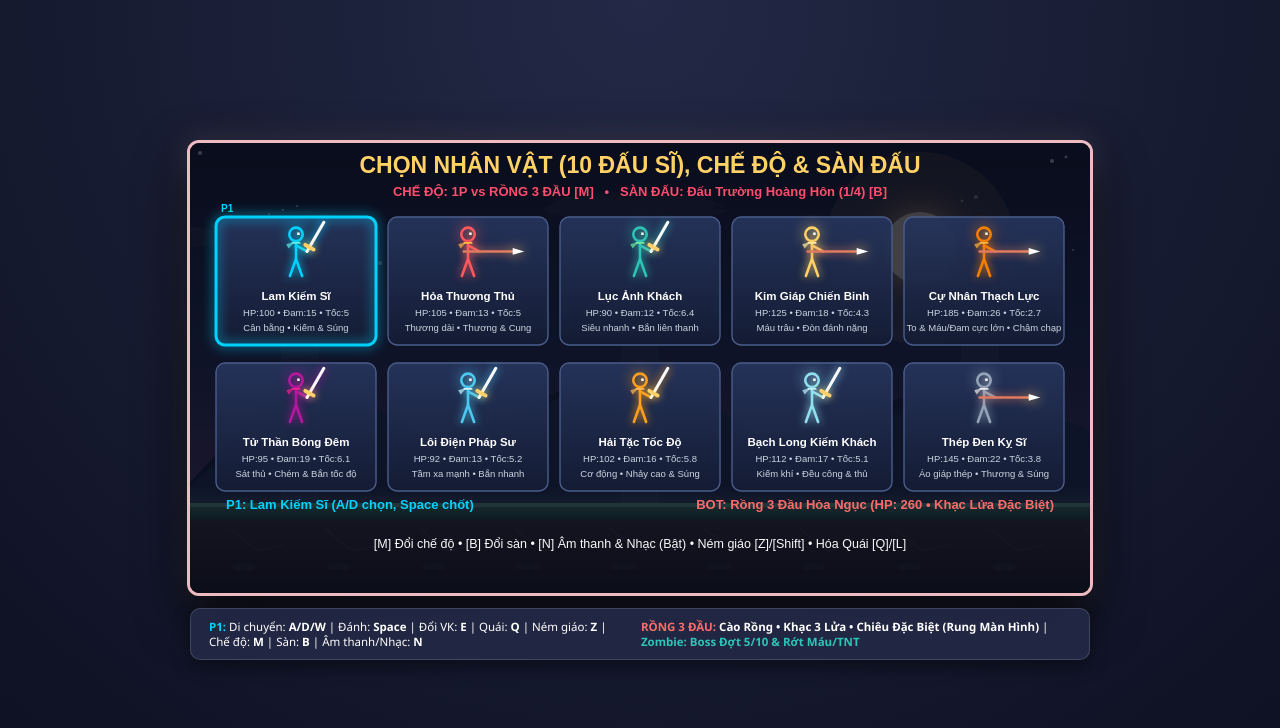
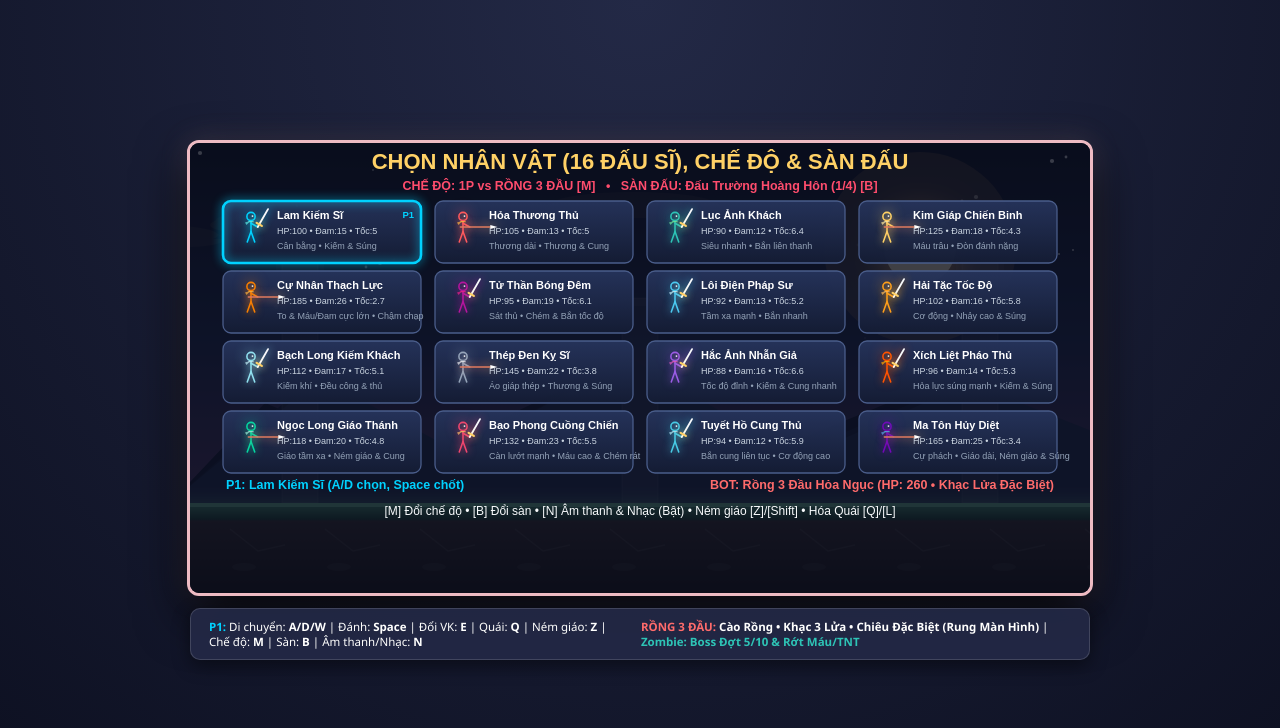
Before and after one commit to nguyenthihue021091-rgb/game, a plain HTML site: page index.html in a window 1280 px wide. Drawn offline with Linux system fonts and the light colour scheme.

Commit message:
them nhung nhan vat khac

```diff
--- a/index.html
+++ b/index.html
@@ -789,6 +789,120 @@
             rangedDamage: 14,
             rangedCooldown: 26,
             desc: "Áo giáp thép • Thương & Súng"
+        },
+        {
+            id: "shadow_ninja",
+            name: "Hắc Ảnh Nhẫn Giả",
+            color: "#9b5de5",
+            accent: "#f15bb5",
+            scale: 0.94,
+            maxHp: 88,
+            moveSpeed: 6.6,
+            jumpPower: 14.5,
+            meleeWeapon: "sword",
+            meleeDamage: 16,
+            meleeReach: 64,
+            meleeCooldown: 21,
+            rangedWeapon: "bow",
+            projectileType: "arrow",
+            rangedDamage: 14,
+            rangedCooldown: 17,
+            desc: "Tốc độ đỉnh • Kiếm & Cung nhanh"
+        },
+        {
+            id: "flame_gunner",
+            name: "Xích Liệt Pháo Thủ",
+            color: "#ff5400",
+            accent: "#ffbd00",
+            scale: 1.0,
+            maxHp: 96,
+            moveSpeed: 5.3,
+            jumpPower: 13.2,
+            meleeWeapon: "sword",
+            meleeDamage: 14,
+            meleeReach: 62,
+            meleeCooldown: 25,
+            rangedWeapon: "gun",
+            projectileType: "bullet",
+            rangedDamage: 16,
+            rangedCooldown: 22,
+            desc: "Hỏa lực súng mạnh • Kiếm & Súng"
+        },
+        {
+            id: "jade_lancer",
+            name: "Ngọc Long Giáo Thánh",
+            color: "#06d6a0",
+            accent: "#b8f2e6",
+            scale: 1.06,
+            maxHp: 118,
+            moveSpeed: 4.8,
+            jumpPower: 12.8,
+            meleeWeapon: "spear",
+            meleeDamage: 20,
+            meleeReach: 96,
+            meleeCooldown: 28,
+            rangedWeapon: "bow",
+            projectileType: "arrow",
+            rangedDamage: 14,
+            rangedCooldown: 23,
+            desc: "Giáo tầm xa • Ném giáo & Cung"
+        },
+        {
+            id: "storm_berserker",
+            name: "Bạo Phong Cuồng Chiến",
+            color: "#ef476f",
+            accent: "#ffd166",
+            scale: 1.12,
+            maxHp: 132,
+            moveSpeed: 5.5,
+            jumpPower: 13.6,
+            meleeWeapon: "sword",
+            meleeDamage: 23,
+            meleeReach: 72,
+            meleeCooldown: 24,
+            rangedWeapon: "gun",
+            projectileType: "bullet",
+            rangedDamage: 11,
+            rangedCooldown: 21,
+            desc: "Càn lướt mạnh • Máu cao & Chém rát"
+        },
+        {
+            id: "frost_archer",
+            name: "Tuyết Hồ Cung Thủ",
+            color: "#48cae4",
+            accent: "#caf0f8",
+            scale: 0.96,
+            maxHp: 94,
+            moveSpeed: 5.9,
+            jumpPower: 14.0,
+            meleeWeapon: "sword",
+            meleeDamage: 12,
+            meleeReach: 60,
+            meleeCooldown: 23,
+            rangedWeapon: "bow",
+            projectileType: "arrow",
+            rangedDamage: 15,
+            rangedCooldown: 16,
+            desc: "Bắn cung liên tục • Cơ động cao"
+        },
+        {
+            id: "void_overlord",
+            name: "Ma Tôn Hủy Diệt",
+            color: "#7209b7",
+            accent: "#4cc9f0",
+            scale: 1.28,
+            maxHp: 165,
+            moveSpeed: 3.4,
+            jumpPower: 11.5,
+            meleeWeapon: "spear",
+            meleeDamage: 25,
+            meleeReach: 100,
+            meleeCooldown: 34,
+            rangedWeapon: "gun",
+            projectileType: "bullet",
+            rangedDamage: 18,
+            rangedCooldown: 24,
+            desc: "Cự phách • Giáo dài, Ném giáo & Súng"
         }
     ];
 
@@ -1794,7 +1908,7 @@
                     damage: this.rangedDamage,
                     color: this.color,
                     scale: this.scale,
-                    fast: this.profile.id === "green_assassin" || this.profile.id === "shadow_reaper",
+                    fast: this.profile.id === "green_assassin" || this.profile.id === "shadow_reaper" || this.profile.id === "shadow_ninja" || this.profile.id === "frost_archer",
                     isMonster: this.isMonster
                 }));
             } else {
@@ -2785,11 +2899,11 @@
         ctx.fillRect(0, 0, canvas.width, canvas.height);
 
         ctx.fillStyle = "#ffd166";
-        ctx.font = "bold 23px Arial";
+        ctx.font = "bold 22px Arial";
         ctx.textAlign = "center";
-        ctx.fillText(`CHỌN NHÂN VẬT (${ROSTER.length} ĐẤU SĨ), CHẾ ĐỘ & SÀN ĐẤU`, canvas.width / 2, 30);
-
-        ctx.font = "bold 13px Arial";
+        ctx.fillText(`CHỌN NHÂN VẬT (${ROSTER.length} ĐẤU SĨ), CHẾ ĐỘ & SÀN ĐẤU`, canvas.width / 2, 26);
+
+        ctx.font = "bold 12.5px Arial";
         let modeText = "CHẾ ĐỘ: 1P vs RỒNG 3 ĐẦU [M]";
         let modeColor = "#ff4d6d";
         if (matchMode === "2p") {
@@ -2802,16 +2916,17 @@
 
         ctx.fillStyle = modeColor;
         const arenaLabel = `SÀN ĐẤU: ${ARENAS[currentArenaIndex].name} (${currentArenaIndex + 1}/${ARENAS.length}) [B]`;
-        ctx.fillText(`${modeText}   •   ${arenaLabel}`, canvas.width / 2, 53);
-
-        const cols = 5;
-        const cardWidth = 160;
-        const cardHeight = 128;
-        const gapX = 12;
-        const gapY = 18;
+        ctx.fillText(`${modeText}   •   ${arenaLabel}`, canvas.width / 2, 47);
+
+        const cols = 4;
+        const rows = Math.ceil(ROSTER.length / cols);
+        const cardWidth = 198;
+        const cardHeight = 62;
+        const gapX = 14;
+        const gapY = 8;
         const totalWidth = cols * cardWidth + (cols - 1) * gapX;
         const startX = (canvas.width - totalWidth) / 2;
-        const startY = 74;
+        const startY = 58;
 
         ROSTER.forEach((char, idx) => {
             const row = Math.floor(idx / cols);
@@ -2827,7 +2942,7 @@
             cardGrad.addColorStop(1, "rgba(20, 28, 52, 0.96)");
             ctx.fillStyle = cardGrad;
             ctx.beginPath();
-            ctx.roundRect(x, y, cardWidth, cardHeight, 9);
+            ctx.roundRect(x, y, cardWidth, cardHeight, 8);
             ctx.fill();
 
             let borderColor = "#4a5d8a";
@@ -2836,18 +2951,18 @@
             else if (isP2) borderColor = "#ff6b6b";
 
             ctx.strokeStyle = borderColor;
-            ctx.lineWidth = (isP1 || isP2) ? 3 : 1.4;
+            ctx.lineWidth = (isP1 || isP2) ? 2.6 : 1.3;
             if (isP1 || isP2) {
                 ctx.shadowColor = borderColor;
-                ctx.shadowBlur = 12;
+                ctx.shadowBlur = 10;
             }
             ctx.stroke();
             ctx.restore();
 
-            const previewScale = Math.min(char.scale || 1, 0.85) * 0.72;
+            const previewScale = Math.min(char.scale || 1, 0.85) * 0.44;
             drawStickmanFigure({
-                centerX: x + cardWidth / 2,
-                topY: y + 10,
+                centerX: x + 28,
+                topY: y + 11,
                 color: char.color,
                 accent: char.accent,
                 facing: 1,
@@ -2856,52 +2971,54 @@
             });
 
             ctx.fillStyle = "#fff";
-            ctx.font = "bold 11.5px Arial";
-            ctx.textAlign = "center";
-            ctx.fillText(char.name, x + cardWidth / 2, y + 83);
+            ctx.font = "bold 11px Arial";
+            ctx.textAlign = "left";
+            ctx.fillText(char.name, x + 54, y + 18);
 
             ctx.fillStyle = "#cbd5e1";
-            ctx.font = "9.5px Arial";
-            ctx.fillText(`HP:${char.maxHp} • Đam:${char.meleeDamage} • Tốc:${char.moveSpeed}`, x + cardWidth / 2, y + 99);
-            ctx.fillText(char.desc, x + cardWidth / 2, y + 114);
-
-            ctx.font = "bold 10px Arial";
+            ctx.font = "9px Arial";
+            ctx.fillText(`HP:${char.maxHp} • Đam:${char.meleeDamage} • Tốc:${char.moveSpeed}`, x + 54, y + 33);
+            ctx.fillStyle = "#94a3b8";
+            ctx.fillText(char.desc, x + 54, y + 48);
+
+            ctx.font = "bold 9.5px Arial";
             if (isP1) {
                 ctx.fillStyle = "#00d2ff";
-                ctx.textAlign = "left";
-                ctx.fillText(p1Ready ? "P1 [READY]" : "P1", x + 5, y - 5);
+                ctx.textAlign = "right";
+                ctx.fillText(p1Ready ? "P1 [READY]" : "P1", x + cardWidth - 7, y + 17);
             }
             if (isP2) {
                 ctx.fillStyle = "#ff6b6b";
                 ctx.textAlign = "right";
-                ctx.fillText(p2Ready ? "[READY] P2" : "P2", x + cardWidth - 5, y - 5);
+                ctx.fillText(p2Ready ? "[READY] P2" : "P2", x + cardWidth - 7, y + (isP1 ? 30 : 17));
             }
         });
 
+        const footerTopY = startY + rows * (cardHeight + gapY) + 8;
         const p1Char = ROSTER[p1SelectIndex];
 
         ctx.textAlign = "left";
         ctx.fillStyle = "#00d2ff";
-        ctx.font = "bold 13px Arial";
-        ctx.fillText(`P1: ${p1Char.name} ${p1Ready ? "(ĐÃ CHỐT - E đổi)" : "(A/D chọn, Space chốt)"}`, 36, 366);
+        ctx.font = "bold 12.5px Arial";
+        ctx.fillText(`P1: ${p1Char.name} ${p1Ready ? "(ĐÃ CHỐT - E đổi)" : "(A/D chọn, Space chốt)"}`, 36, footerTopY);
 
         ctx.textAlign = "right";
         if (matchMode === "2p") {
             const p2Char = ROSTER[p2SelectIndex];
             ctx.fillStyle = "#ff6b6b";
-            ctx.fillText(`P2: ${p2Char.name} ${p2Ready ? "(ĐÃ CHỐT - Backspace/P đổi)" : "(Trái/Phải chọn, Enter chốt)"}`, canvas.width - 36, 366);
+            ctx.fillText(`P2: ${p2Char.name} ${p2Ready ? "(ĐÃ CHỐT - Backspace/P đổi)" : "(Trái/Phải chọn, Enter chốt)"}`, canvas.width - 36, footerTopY);
         } else if (matchMode === "zombie") {
             ctx.fillStyle = "#2ec4b6";
-            ctx.fillText("Zombie: Bấm Space chốt để đại chiến thây ma & Boss", canvas.width - 36, 366);
+            ctx.fillText("Zombie: Bấm Space chốt để đại chiến thây ma & Boss", canvas.width - 36, footerTopY);
         } else {
             ctx.fillStyle = "#ff6b6b";
-            ctx.fillText("BOT: Rồng 3 Đầu Hỏa Ngục (HP: 260 • Khạc Lửa Đặc Biệt)", canvas.width - 36, 366);
+            ctx.fillText("BOT: Rồng 3 Đầu Hỏa Ngục (HP: 260 • Khạc Lửa Đặc Biệt)", canvas.width - 36, footerTopY);
         }
 
         ctx.textAlign = "center";
         ctx.fillStyle = "#f8fafc";
-        ctx.font = "12.5px Arial";
-        ctx.fillText(`[M] Đổi chế độ • [B] Đổi sàn • [N] Âm thanh & Nhạc (${soundMuted ? "Tắt" : "Bật"}) • Ném giáo [Z]/[Shift] • Hóa Quái [Q]/[L]`, canvas.width / 2, 405);
+        ctx.font = "12px Arial";
+        ctx.fillText(`[M] Đổi chế độ • [B] Đổi sàn • [N] Âm thanh & Nhạc (${soundMuted ? "Tắt" : "Bật"}) • Ném giáo [Z]/[Shift] • Hóa Quái [Q]/[L]`, canvas.width / 2, footerTopY + 26);
     }
 
     function drawFightUI() {
```
